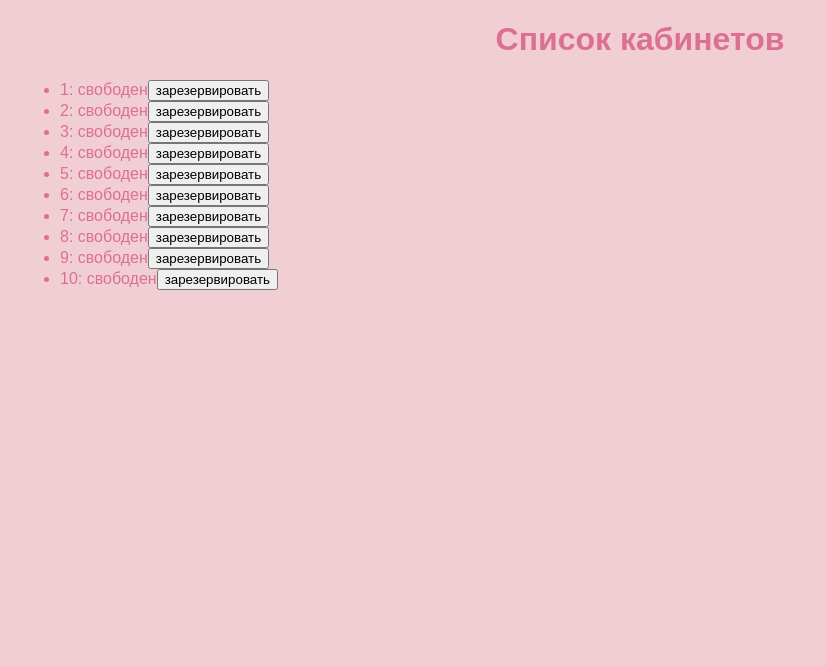
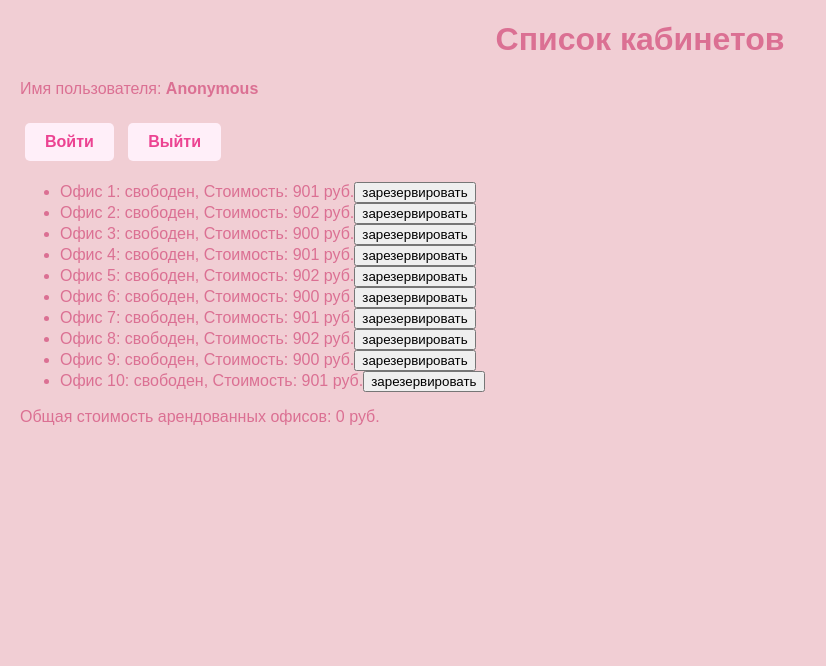
Before and after one commit to barashkova04/backend-labs, a Flask app: page /lab6/ in a window 1280 px wide. Shown: the part 55-721 px from the top of the page, without its empty margins (0-826 px from the left). Run offline with Flask 3, Linux system fonts and the light colour scheme.

Commit message:
стоимость аренды

```diff
--- a/templates/lab6/lab6.html
+++ b/templates/lab6/lab6.html
@@ -2,14 +2,15 @@
 
 {% block lab %}Лабораторная работа 6{% endblock %}
 
-{% block script%}
+{% block script %}
 <script>
+    // Функция для получения списка офисов
     function getOfficeList() {
         const url = '/lab6/json-rpc-api';
         const json = {
-            'jsonrcp': '2.0',
+            'jsonrpc': '2.0',
             'method': 'info',
-            'id': Math.round(Math.random()*1000)
+            'id': Math.round(Math.random() * 1000)
         };
         fetch(url, {
             method: 'POST',
@@ -17,33 +18,51 @@
             body: JSON.stringify(json)
         })
         .then(function(response) {
-            return response.json()
+            return response.json();
         })
-        .then(function(data){
+        .then(function(data) {
             const office_list = data.result;
             const ul = document.getElementById('office-list');
+            ul.innerHTML = ''; // Очистка списка перед добавлением новых элементов
+            let totalCost = 0; // Переменная для подсчета общей стоимости арендованных офисов
+
             for (let i = 0; i < office_list.length; i++) {
                 const office = office_list[i];
                 const li = document.createElement('li');
-                li.innerText = `${office.number}: ${office.tenant || 'свободен'}`;
+                li.innerText = `Офис ${office.number}: ${office.tenant || 'свободен'}, Стоимость: ${office.price} руб.`;
 
+                // Кнопка для бронирования
                 const bookingButton = document.createElement('button');
                 bookingButton.innerText = 'зарезервировать';
-                bookingButton.onclick = function() {booking(office.number)};
+                bookingButton.onclick = function() { booking(office.number); };
                 li.appendChild(bookingButton);
+
+                // Кнопка для снятия аренды, если офис арендован
+                if (office.tenant) {
+                    const cancelButton = document.createElement('button');
+                    cancelButton.innerText = 'освободить';
+                    cancelButton.onclick = function() { cancelBooking(office.number); };
+                    li.appendChild(cancelButton);
+                    totalCost += office.price; // Добавляем стоимость арендованного офиса к общей стоимости
+                }
 
                 ul.appendChild(li);
             }
+
+            // Отображение общей стоимости арендованных офисов
+            const totalCostElement = document.getElementById('total-cost');
+            totalCostElement.innerText = `Общая стоимость арендованных офисов: ${totalCost} руб.`;
         });
     }
 
+    // Функция для бронирования офиса
     function booking(officeNumber) {
         const url = '/lab6/json-rpc-api/';
         const json = {
-            'jsonrcp': '2.0',
+            'jsonrpc': '2.0',
             'method': 'booking',
             'params': officeNumber,
-            'id': Math.round(Math.random()*1000)
+            'id': Math.round(Math.random() * 1000)
         };
         fetch(url, {
             method: 'POST',
@@ -51,29 +70,64 @@
             body: JSON.stringify(json)
         })
         .then(function(response) {
-            return response.json()
+            return response.json();
         })
         .then(function(data) {
-            if(data.error) {
+            if (data.error) {
                 switch (data.error.code) {
                     case 1:
                         alert('Вы не авторизованы, пожалуйста, авторизуйтесь');
                         break;
                     case 2:
-                        alert('Офис уже арендуется')
+                        alert('Офис уже арендуется');
                         break;
                     case -32601:
                         alert('Странная ошибка');
                         break;
                 }
-            }
-            else{
-                document.getElementById('office-list').innerHTML = '';
-            getOfficeList();
+            } else {
+                getOfficeList(); // Обновляем список офисов
             }
         });
     }
 
+    // Функция для снятия аренды с офиса
+    function cancelBooking(officeNumber) {
+        const url = '/lab6/json-rpc-api/';
+        const json = {
+            'jsonrpc': '2.0',
+            'method': 'cancellation',
+            'params': officeNumber,
+            'id': Math.round(Math.random() * 1000)
+        };
+        fetch(url, {
+            method: 'POST',
+            headers: {'Content-Type': 'application/json'},
+            body: JSON.stringify(json)
+        })
+        .then(function(response) {
+            return response.json();
+        })
+ .then(function(data) {
+            if (data.error) {
+                switch (data.error.code) {
+                    case 1:
+                        alert('Вы не авторизованы, пожалуйста, авторизуйтесь');
+                        break;
+                    case 3:
+                        alert('Офис не арендован');
+                        break;
+                    case -32601:
+                        alert('Странная ошибка');
+                        break;
+                }
+            } else {
+                getOfficeList(); // Обновляем список офисов
+            }
+        });
+    }
+
+    // Инициализация при загрузке страницы
     document.addEventListener('DOMContentLoaded', function() {
         getOfficeList();
     });
@@ -82,5 +136,13 @@
 
 {% block main %}
     <h1>Список кабинетов</h1>
+    <div style="margin-top: 20px;">
+        <span>Имя пользователя: <strong>{{ session['login'] if session['login'] else 'Anonymous' }}</strong></span>
+    </div>
+    <div style="margin-top: 20px;">
+        <a href="/lab5/login" class="btn">Войти</a>
+        <a href="/lab6/logout" class="btn">Выйти</a>
+    </div>
     <ul id="office-list"></ul>
+    <div id="total-cost">Общая стоимость арендованных офисов: 0 руб.</div>
 {% endblock %}
```
